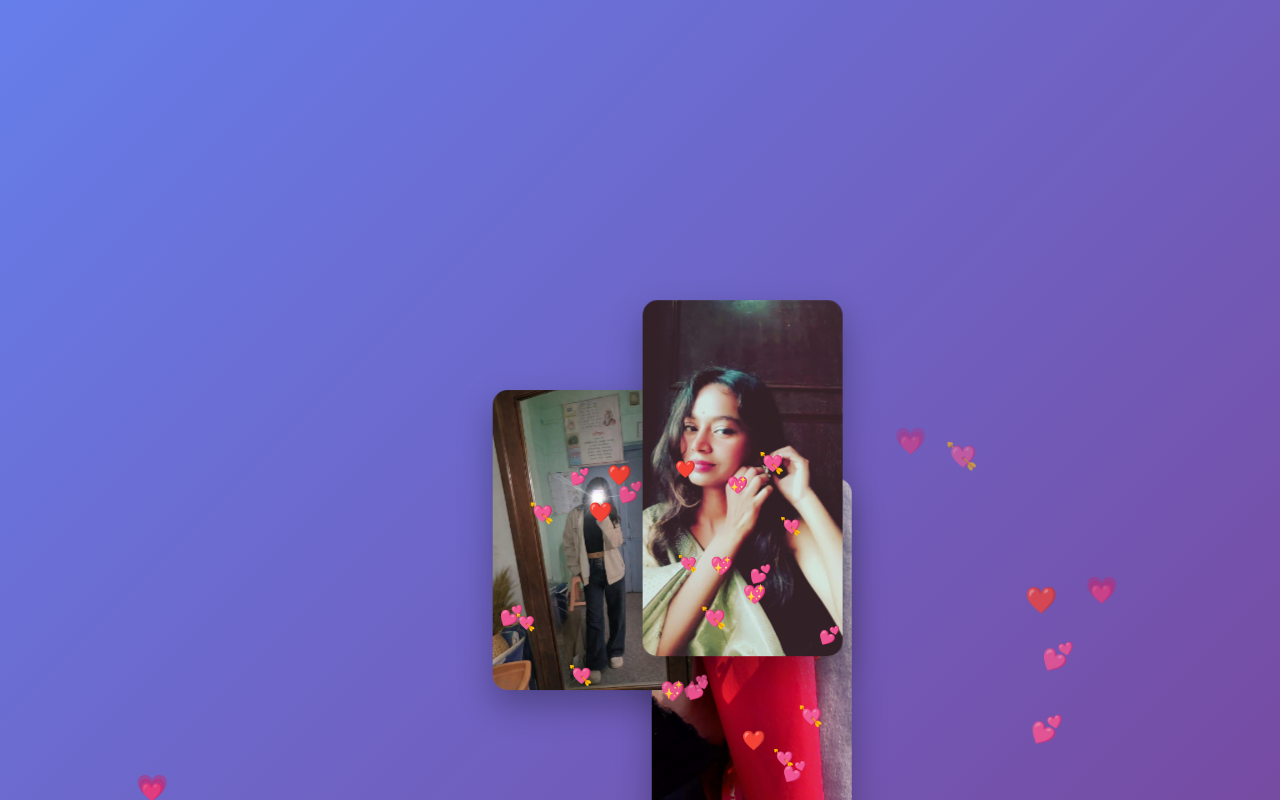
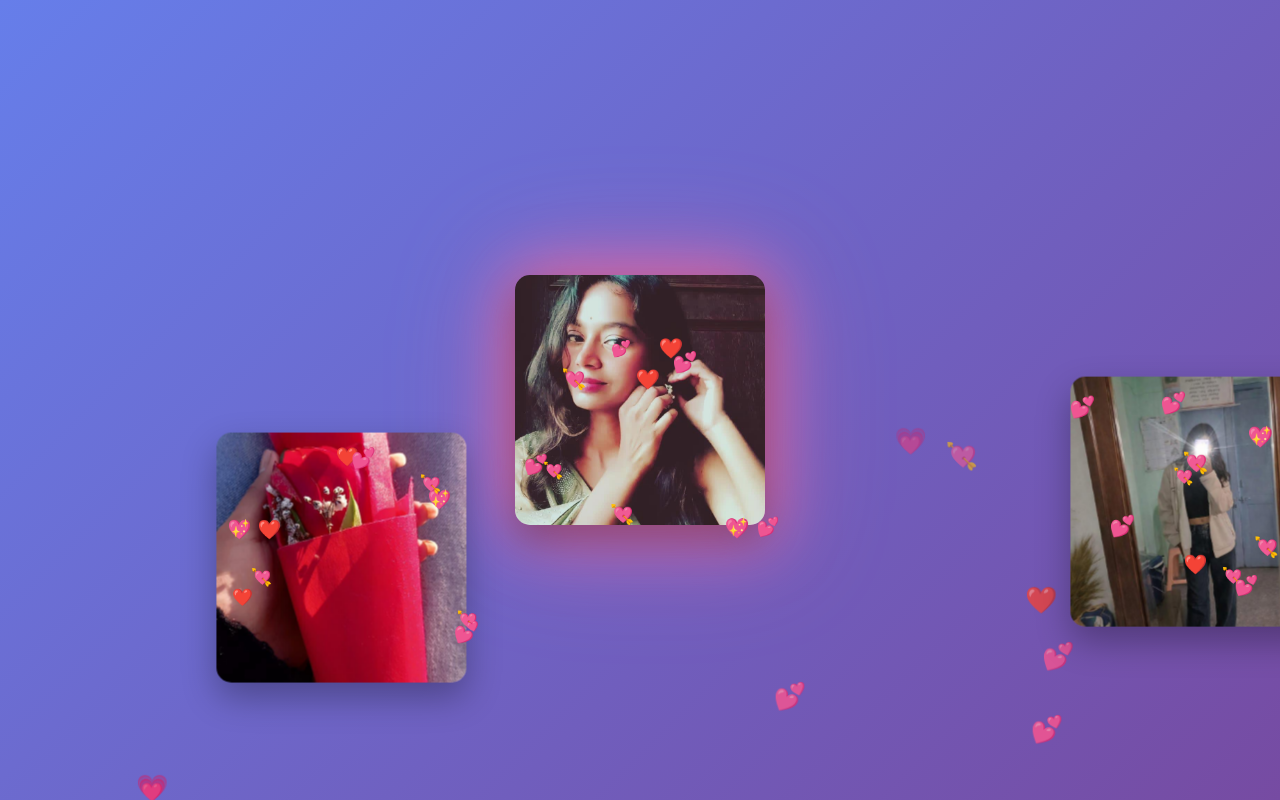
Before and after one commit to XCODINGorg/code_for_valentinesr, a plain HTML site: page index.html in a window 1280 px wide. Both pictures are taken after a click on the button "Yes 💕". Drawn offline with Linux system fonts and the light colour scheme.

Commit message:
Update index.html

```diff
--- a/index.html
+++ b/index.html
@@ -92,13 +92,28 @@ button{
 /* IMAGE CONTAINER */
 .image-wrapper{
     position:absolute;
-    animation:floatAround 8s ease-in-out infinite;
 }
 
-/* ORIGINAL IMAGE – UNTOUCHED */
+/* Floating animation for side images */
+.image-wrapper.float-left{
+    animation:floatDownRight 8s ease-in-out infinite;
+}
+
+.image-wrapper.float-right{
+    animation:floatUpLeft 8s ease-in-out infinite;
+}
+
+/* Center image - only glow effect */
+.image-wrapper.glow-center{
+    animation:glowPulse 3s ease-in-out infinite;
+}
+
+/* ORIGINAL IMAGE – SQUARE CROP */
 .image-wrapper img{
-    max-width:200px;
-    height:auto;
+    width:250px;
+    height:250px;
+    object-fit:cover;
+    object-position:center;
     border-radius:15px;
     display:block;
     box-shadow:0 15px 35px rgba(0,0,0,.3);
@@ -115,10 +130,24 @@ button{
     50%{transform:scale(1.3);}
 }
 
-/* FLOAT */
-@keyframes floatAround{
+/* FLOAT ANIMATIONS */
+@keyframes floatUpLeft{
     0%,100%{transform:translate(0,0);}
-    50%{transform:translate(20px,-30px);}
+    50%{transform:translate(-30px,-40px);}
+}
+
+@keyframes floatDownRight{
+    0%,100%{transform:translate(0,0);}
+    50%{transform:translate(30px,40px);}
+}
+
+@keyframes glowPulse{
+    0%,100%{
+        filter:drop-shadow(0 0 10px rgba(255,255,255,0.3));
+    }
+    50%{
+        filter:drop-shadow(0 0 30px rgba(255,107,157,0.8)) drop-shadow(0 0 50px rgba(255,107,157,0.5));
+    }
 }
 
 /* ================= HEART RAIN ================= */
@@ -466,6 +495,16 @@ button{
 .letter-paper::-webkit-scrollbar-thumb:hover {
     background: #c44569;
 }
+
+/* ================= MOBILE RESPONSIVE ================= */
+@media (max-width: 768px) {
+    .image-wrapper img{
+        width: 180px;
+        height: 180px;
+    }
+
+    /* Mobile positioning handled in JavaScript */
+}
 </style>
 </head>
 
@@ -597,7 +636,7 @@ button{
 <audio id="mozartPiano" src="mozart_piano.mp3" loop></audio>
 
 <script>
-const images = ["p1.jpeg","p2.jpeg","p3.jpeg","p4.jpeg"];
+const images = ["p2.jpeg","p3.jpeg","p4.jpeg"];
 
 const yesBtn = document.getElementById("yesBtn");
 const noBtn = document.getElementById("noBtn");
@@ -614,18 +653,18 @@ const giftLid = document.getElementById("giftLid");
 const letter = document.getElementById("letterScreen");
 const romantic = document.getElementById("romanticMusic");
 
-/* 🎵 FORCE MUSIC ASAP (BEST POSSIBLE WAY) */
-window.addEventListener("load", () => {
-    romantic.volume = 0.9;
-    romantic.muted = true;
-    romantic.play().then(() => {
-        setTimeout(() => romantic.muted = false, 500);
-    }).catch(() => {
-        document.body.addEventListener("click", () => {
-            romantic.muted = false;
-            romantic.play();
-        }, { once: true });
-    });
+/* 🎵 AUTO-PLAY MUSIC ON PAGE LOAD */
+// Try to play immediately
+romantic.volume = 0.6;
+romantic.play().catch(() => {
+    // If blocked by browser, play on first user interaction
+    const playOnInteraction = () => {
+        romantic.play();
+        document.removeEventListener("click", playOnInteraction);
+        document.removeEventListener("touchstart", playOnInteraction);
+    };
+    document.addEventListener("click", playOnInteraction);
+    document.addEventListener("touchstart", playOnInteraction);
 });
 
 /* 😈 NO BUTTON */
@@ -647,7 +686,7 @@ yesBtn.onclick = () => {
     question.classList.add("hidden");
     celebration.classList.add("active");
 
-    /* HEART RAIN */
+     /* HEART RAIN*/
     setInterval(() => {
         const h = document.createElement("div");
         h.className = "heart";
@@ -658,20 +697,42 @@ yesBtn.onclick = () => {
         setTimeout(() => h.remove(), 10000);
     }, 300);
 
-    /* 🌸 TRUE CENTER FLOATING 🌸 */
-    const centerX = 50;
-    const centerY = 50;
-    const radius = 12; // small radius so everything stays CENTER
+    /* 🌸 SPECIFIC POSITIONS - 3 IMAGES 🌸 */
+    // Check if mobile
+    const isMobile = window.innerWidth <= 768;
+
+    // Desktop positions
+    // p2.jpeg (index 0) - Left side
+    // p3.jpeg (index 1) - Right side
+    // p4.jpeg (index 2) - Center
+    const desktopPositions = [
+        { left: 15, top: 50, class: 'float-left' },   // p2.jpeg - Left side (floats down-right)
+        { left: 85, top: 50, class: 'float-right' },  // p3.jpeg - Right side (floats up-left)
+        { left: 50, top: 50, class: 'glow-center' }   // p4.jpeg - Center (only glows)
+    ];
+
+    // Mobile positions
+    // p2.jpeg (index 0) - Bottom
+    // p3.jpeg (index 1) - Top
+    // p4.jpeg (index 2) - Center
+    const mobilePositions = [
+        { left: 50, top: 80, class: 'float-left' },   // p2.jpeg - Bottom (floats down-right)
+        { left: 50, top: 20, class: 'float-right' },  // p3.jpeg - Top (floats up-left)
+        { left: 50, top: 50, class: 'glow-center' }   // p4.jpeg - Center (only glows)
+    ];
+
+    const positions = isMobile ? mobilePositions : desktopPositions;
 
     images.forEach((src, i) => {
         const wrap = document.createElement("div");
         wrap.className = "image-wrapper";
 
-        // evenly spaced around a tiny circle at CENTER
-        const angle = (i / images.length) * Math.PI * 2;
+        // Add specific animation class
+        const pos = positions[i];
+        wrap.classList.add(pos.class);
 
-        wrap.style.left = (centerX + radius * Math.cos(angle)) + "%";
-        wrap.style.top  = (centerY + radius * Math.sin(angle)) + "%";
+        wrap.style.left = pos.left + "%";
+        wrap.style.top  = pos.top + "%";
         wrap.style.transform = "translate(-50%, -50%)";
         wrap.style.zIndex = 20 + i;
         wrap.style.animationDelay = i * 0.6 + "s";
```
